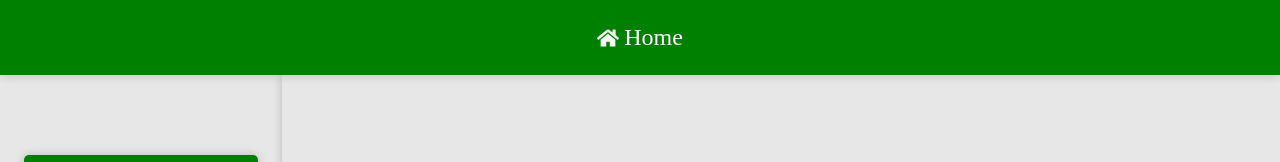
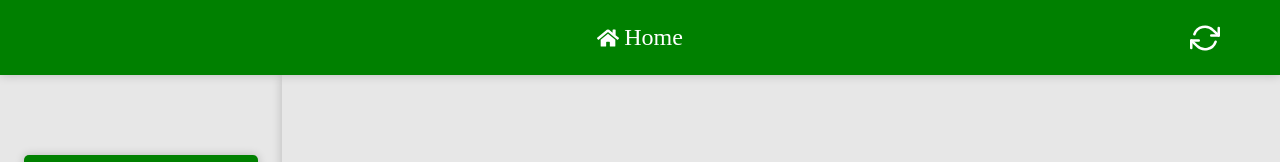
Before and after one commit to peekaycee/campus-navigate, a React (Vite) app in the folder unilag-roadmap/: page /graph in a window 1280 px wide. Shown: the top 162 px of the page. Built offline with nearby package versions, Linux system fonts and the light colour scheme.

Commit message:
added a refresh button

```diff
--- a/unilag-roadmap/src/App.tsx
+++ b/unilag-roadmap/src/App.tsx
@@ -1,6 +1,6 @@
 import './App.css';
 import CampusNavigation from './components/graph/Graph';
-import { Routes, Route    } from 'react-router-dom';
+import { Routes, Route } from 'react-router-dom';
 import Homepage from './components/Homepage/Homepage';
 import React from 'react';
 
@@ -16,5 +16,4 @@ const App: React.FC = () => {
   );
 };
 
-
 export default App;
--- a/unilag-roadmap/src/components/Header/Header.tsx
+++ b/unilag-roadmap/src/components/Header/Header.tsx
@@ -1,13 +1,23 @@
 import './Header.css';
 import { FaHome } from 'react-icons/fa';
+import { FiRefreshCw } from 'react-icons/fi'; // Import the refresh icon
 import { Link } from 'react-router-dom';
 
-const Header: React.FC = () => {
+interface HeaderProps {
+  onRefresh: () => void; // Define the onRefresh prop type
+}
+
+const Header: React.FC<HeaderProps> = ({ onRefresh }) => {
   return (
     <section className='header'>
       <Link to='/'>
         <FaHome style={{ fontSize: '22px', marginRight: '5px' }} /> Home
       </Link>
+      <FiRefreshCw
+        style={{ fontSize: '30px', color: '#fff', cursor: 'pointer', marginLeft: '10px' }} // Add some styles for the refresh icon
+        className='refresh'
+        onClick={onRefresh} // Attach the onClick event to the refresh icon
+      />
     </section>
   );
 };
--- a/unilag-roadmap/src/components/graph/Graph.tsx
+++ b/unilag-roadmap/src/components/graph/Graph.tsx
@@ -86,7 +86,16 @@ const CampusNavigation: React.FC = () => {
 
   return (
     <main>
-      <Header />
+      <Header onRefresh={() => {
+        setStart('');
+        setEnd('');
+        setPath([]);
+        setLines([]);
+        setErrorMessage(null);
+        setInfo('');
+        localStorage.removeItem('startLocation');
+        localStorage.removeItem('endLocation');
+      }} />
       <section className='main-bg'>
         <div className='container'>
           <div className='users-input'>
```
